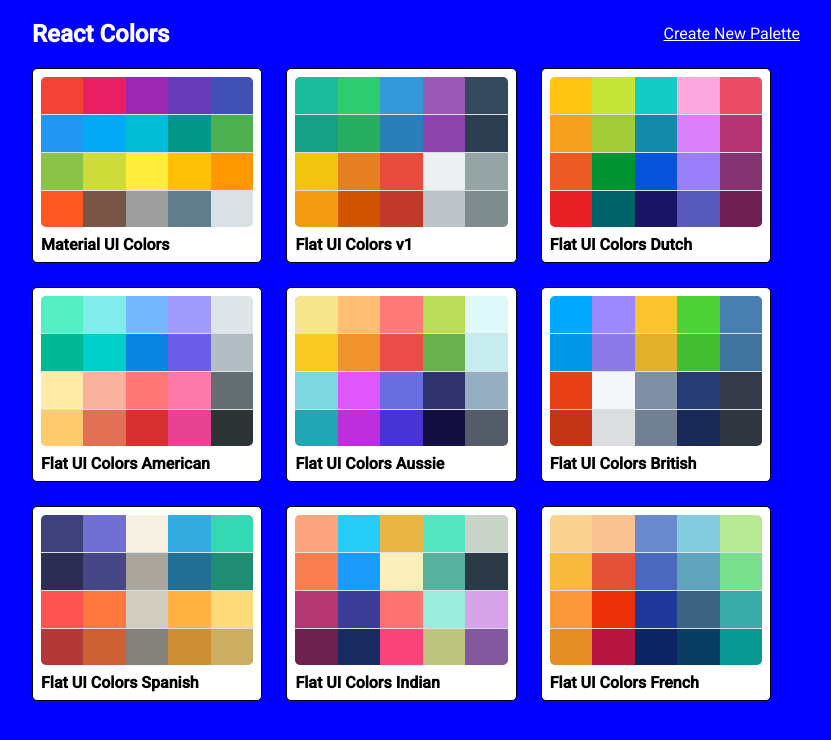
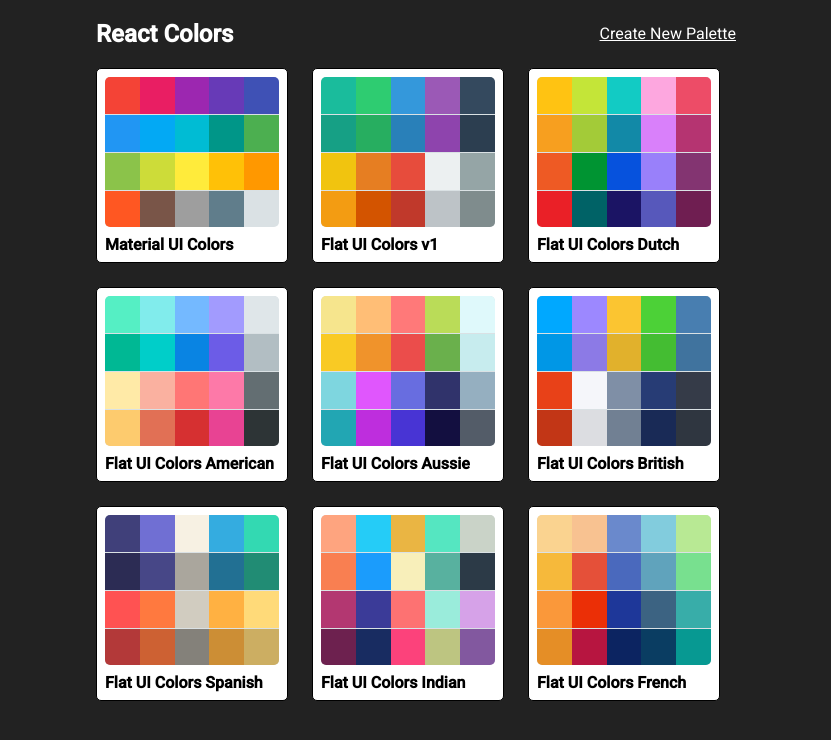
Before and after one commit to dhillman1989/ColorPaletteApp, a React (Create React App) app: page / in a window 1280 px wide. Shown: the top 740 px of the page, without its empty margins (224-1055 px from the left). Built offline with nearby package versions, Linux system fonts and the light colour scheme.

Commit message:
animate palette deletion

```diff
--- a/package.json
+++ b/package.json
@@ -17,7 +17,8 @@
     "react-material-ui-form-validator": "2.0.10",
     "react-router-dom": "5.1.2",
     "react-scripts": "3.0.1",
-    "react-sortable-hoc": "1.11.0"
+    "react-sortable-hoc": "1.11.0",
+    "react-transition-group": "4.3.0"
   },
   "devDependencies": {
     "typescript": "3.3.3"
--- a/src/PaletteList.js
+++ b/src/PaletteList.js
@@ -1,6 +1,7 @@
 import React, { Component } from "react";
 import { Link } from "react-router-dom";
 import { withStyles } from "@material-ui/styles";
+import { CSSTransition, TransitionGroup } from "react-transition-group";
 
 import MiniPalette from "./MiniPalette";
 
@@ -19,8 +20,10 @@
             <h1>React Colors</h1>
             <Link to="/palette/new">Create New Palette</Link>
           </nav>
-          <div className={classes.palettes}>
-            {palettes.map(palette => (
+
+          <TransitionGroup className={classes.palettes}>
+            {palettes.map((palette) => (
+              <CSSTransition key={palette.id} classNames="fade" timeout={700}>
                 <MiniPalette
                   {...palette}
                   handleDeletePalette={deletePalette}
@@ -28,8 +31,9 @@
                   id={palette.id}
                   key={palette.id}
                 />
+              </CSSTransition>
             ))}
-          </div>
+          </TransitionGroup>
         </div>
       </div>
     );
--- a/src/styles/PaletteListStyles.js
+++ b/src/styles/PaletteListStyles.js
@@ -1,12 +1,22 @@
 import sizes from "./sizes";
 
 export default {
+  "@global": {
+    ".fade-exit": {
+      transform: "scale(1)"
+    },
+    ".fade-exit-active": {
+      transform: "scale(0)",
+      transition: "transform 0.7s ease-out"
+    }
+  },
   root: {
-    backgroundColor: "blue",
     height: "100vh",
     display: "flex",
     alignItems: "flex-start",
-    justifyContent: "center"
+    justifyContent: "center",
+    backgroundColor: "#222",
+    overflow: "scroll"
   },
   container: {
     width: "60%",
@@ -15,10 +25,13 @@
     flexDirection: "column",
     flexWrap: "wrap",
     [sizes.down("xl")]: {
-      width: "60%"
+      width: "50%"
+    },
+    [sizes.down("md")]: {
+      width: "50%"
     },
     [sizes.down("xs")]: {
-      width: "75%"
+      width: "50%"
     }
   },
   nav: {
```
Also changed, not shown: src/App.js (+6 -7 lines), src/styles/bg.svg (added). Lines whose indentation alone changed are shown as unchanged.
